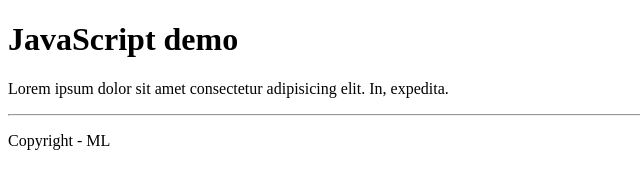
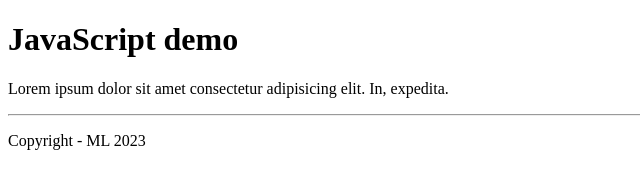
Before and after one commit to lucny/DemoJavaScript, a plain HTML site: page index.html in a window 1280 px wide. Shown: the full height of the page, 0-640 px from the left. Drawn offline with Linux system fonts and the light colour scheme.

Commit message:
Uprava footer

```diff
--- a/index.html
+++ b/index.html
@@ -17,7 +17,7 @@
   </main>
   <footer>
     <hr>
-    <p>Copyright - ML</p>
+    <p>Copyright - ML 2023</p>
   </footer>
   <script src="script.js"></script>
 </body>
```
